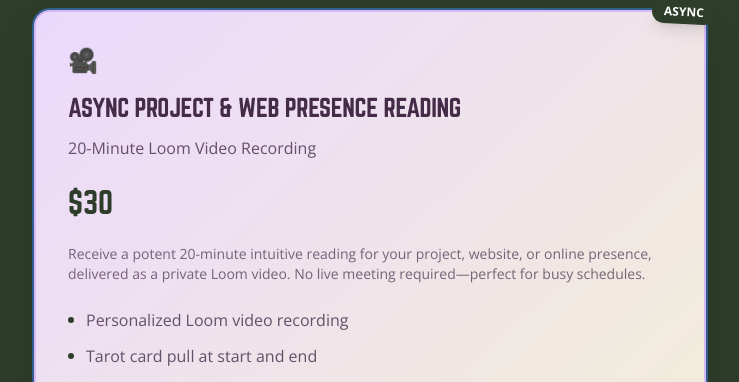
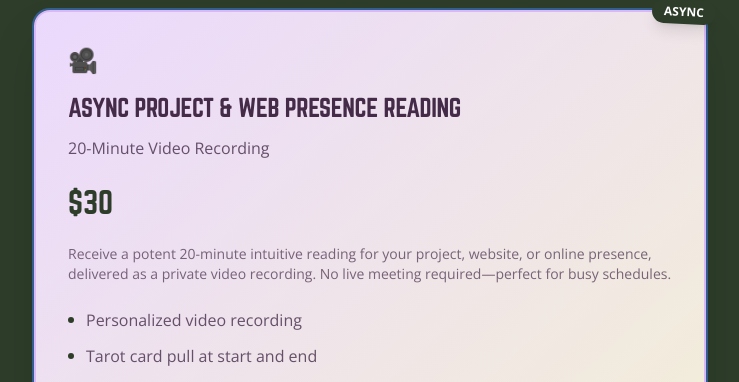
Before and after one commit to devandapaige/pythoness-programmer, a Next.js app: page / in a window 1280 px wide. Shown: the part 2820-3202 px from the top of the page, without its empty margins (270-1009 px from the left). Built offline with nearby package versions, Linux system fonts and the light colour scheme.

Commit message:
remove mentions of Loom and Vercel

```diff
--- a/src/app/async/page.tsx
+++ b/src/app/async/page.tsx
@@ -28,7 +28,7 @@ export default function AsyncServicePage() {
               Async Project & Web Presence Reading
             </h1>
             <p className="text-xl md:text-2xl text-brand-cream font-light tracking-wide mb-6 mt-0">
-              Receive a potent 20-minute intuitive reading delivered as a private Loom video
+              Receive a potent 20-minute intuitive reading delivered as a private video recording
             </p>
             <p className="text-lg md:text-xl max-w-3xl mx-auto text-white font-light leading-relaxed mb-8">
               This is an asynchronous session—no live meeting required. You provide the details, and I record a personalized reading for you with a tarot pull to start and end. Perfect for busy schedules and allows you to watch and re-watch the insights at your own pace.
@@ -57,7 +57,7 @@ export default function AsyncServicePage() {
               <div className="space-y-4">
                 <h3 className="text-xl font-display text-brand-green-dark">20-Minute Video Reading</h3>
                 <ul className="list-disc pl-5 text-brand-green-dark space-y-2">
-                  <li>Personalized Loom video recording (not live)</li>
+                  <li>Personalized video recording (not live)</li>
                   <li>Tarot card pull at start and end of session</li>
                   <li>Deep dive into your project and web presence</li>
                   <li>Pattern recognition insights from cross-industry experience</li>
@@ -168,7 +168,7 @@ export default function AsyncServicePage() {
                 </div>
                 <h3 className="text-lg font-display mb-2 text-brand-green-dark">Receive Your Video</h3>
                 <p className="text-sm text-brand-green-dark">
-                  I record your personalized session and deliver the private Loom video link to your email by your scheduled time.
+                  I record your personalized session and deliver the private video link to your email by your scheduled time.
                 </p>
               </div>
             </div>
@@ -205,13 +205,13 @@ export default function AsyncServicePage() {
               <div className="bg-white/10 backdrop-blur-sm rounded-2xl p-6">
                 <h3 className="text-xl font-display mb-3 text-white">Booking Confirmation</h3>
                 <p className="text-white/90">
-                  You will receive a confirmation request after booking. Please be sure to verify your appointment booking via email in order to be officially added to my books and ensure your Loom video can be delivered.
+                  You will receive a confirmation request after booking. Please be sure to verify your appointment booking via email in order to be officially added to my books and ensure your video can be delivered.
                 </p>
               </div>
               <div className="bg-white/10 backdrop-blur-sm rounded-2xl p-6">
                 <h3 className="text-xl font-display mb-3 text-white">Asynchronous Delivery</h3>
                 <p className="text-white/90">
-                  This is not a live meeting. There is no location to go to or session to &quot;join.&quot; Your personalized Loom video will be recorded and delivered to your email before the end of your scheduled appointment time.
+                  This is not a live meeting. There is no location to go to or session to &quot;join.&quot; Your personalized video will be recorded and delivered to your email before the end of your scheduled appointment time.
                 </p>
               </div>
               <div className="bg-white/10 backdrop-blur-sm rounded-2xl p-6">
@@ -244,15 +244,15 @@ export default function AsyncServicePage() {
                 <p className="text-brand-green-dark">
                   My approach combines technical expertise with pattern recognition and spiritual insight. I see connections
                   across industries that others miss, and I focus on empowering you to solve your own problems rather than
-                  just giving you solutions. Plus, it&apos;s delivered as a private Loom video you can watch and re-watch.
+                  just giving you solutions. Plus, it&apos;s delivered as a private video you can watch and re-watch.
                 </p>
               </div>
               <div className="bg-white/50 backdrop-blur-sm rounded-2xl p-6">
                 <h3 className="text-xl font-display mb-3 text-brand-green-dark">
-                  When will I receive my Loom video?
+                  When will I receive my video?
                 </h3>
                 <p className="text-brand-green-dark">
-                  Your personalized Loom video will be recorded and delivered to your email by the end of your scheduled
+                  Your personalized video will be recorded and delivered to your email by the end of your scheduled
                   appointment time. The video link is private and you can watch it as many times as you need.
                 </p>
               </div>
--- a/src/app/links/page.tsx
+++ b/src/app/links/page.tsx
@@ -108,7 +108,7 @@ const supportLinks: LinkItem[] = [
 const shopLinks: LinkItem[] = [
   {
     name: 'Sticky Spells Store',
-    url: 'https://www.pythoness.shop',
+    url: 'https://stickyspells.etsy.com',
     color: 'bg-brand-green-accent text-brand-green-dark hover:bg-brand-green-accent/90'
   }
 ]
@@ -246,7 +246,7 @@ export default function LinksPage() {
           {/* Featured Service */}
           <div className="space-y-3">
             <h2 className="font-display text-2xl text-white text-center">Featured Service</h2>
-            <p className="text-white/80 text-center text-sm mb-4">20-minute Loom video reading - no live meeting</p>
+            <p className="text-white/80 text-center text-sm mb-4">20-minute video reading - no live meeting</p>
             <Link
               href={featuredService.url}
               target="_blank"
--- a/src/app/page.tsx
+++ b/src/app/page.tsx
@@ -60,11 +60,11 @@ export default async function Home() {
             <div className="max-w-2xl mx-auto">
               <ServiceCard
                 title="Async Project & Web Presence Reading"
-                subtitle="20-Minute Loom Video Recording"
+                subtitle="20-Minute Video Recording"
                 price="$30"
-                description="Receive a potent 20-minute intuitive reading for your project, website, or online presence, delivered as a private Loom video. No live meeting required—perfect for busy schedules."
+                description="Receive a potent 20-minute intuitive reading for your project, website, or online presence, delivered as a private video recording. No live meeting required—perfect for busy schedules."
                 features={[
-                  "Personalized Loom video recording",
+                  "Personalized video recording",
                   "Tarot card pull at start and end",
                   "Deep project & web presence analysis",
                   "Pattern recognition insights",
--- a/src/app/services/page.tsx
+++ b/src/app/services/page.tsx
@@ -79,11 +79,11 @@ export default function ServicesPage() {
             <div className="max-w-2xl mx-auto">
               <ServiceCard
                 title="Async Project & Web Presence Reading"
-                subtitle="20-Minute Loom Video Recording"
-                description="Receive a potent 20-minute intuitive reading for your project, website, or online presence, delivered as a private Loom video. No live meeting required—perfect for busy schedules."
+                subtitle="20-Minute Video Recording"
+                description="Receive a potent 20-minute intuitive reading for your project, website, or online presence, delivered as a private video recording. No live meeting required—perfect for busy schedules."
                 price="$30"
                 features={[
-                  "Personalized Loom video recording",
+                  "Personalized video recording",
                   "Tarot card pull at start and end",
                   "Deep project & web presence analysis",
                   "Pattern recognition insights",
--- a/src/components/Header.tsx
+++ b/src/components/Header.tsx
@@ -127,7 +127,7 @@ export default function Header() {
               Blog
             </Link>
             <Link
-              href="https://www.pythoness.shop"
+              href="https://stickyspells.etsy.com"
               target="_blank"
               rel="noopener noreferrer"
               className="text-white hover:text-brand-green-accent transition-colors focus:outline-none focus:ring-2 focus:ring-brand-green-accent focus:ring-offset-2 rounded-lg px-2 py-1 font-medium"
@@ -260,7 +260,7 @@ export default function Header() {
             Blog
           </Link>
           <Link
-            href="https://www.pythoness.shop"
+            href="https://stickyspells.etsy.com"
             target="_blank"
             rel="noopener noreferrer"
             className="text-white hover:text-brand-green-accent transition-colors focus:outline-none focus:ring-2 focus:ring-brand-green-accent focus:ring-offset-2 rounded-lg px-2 py-1 font-medium"
```
Also changed, not shown: src/components/Footer.tsx (+1 -12 lines).
